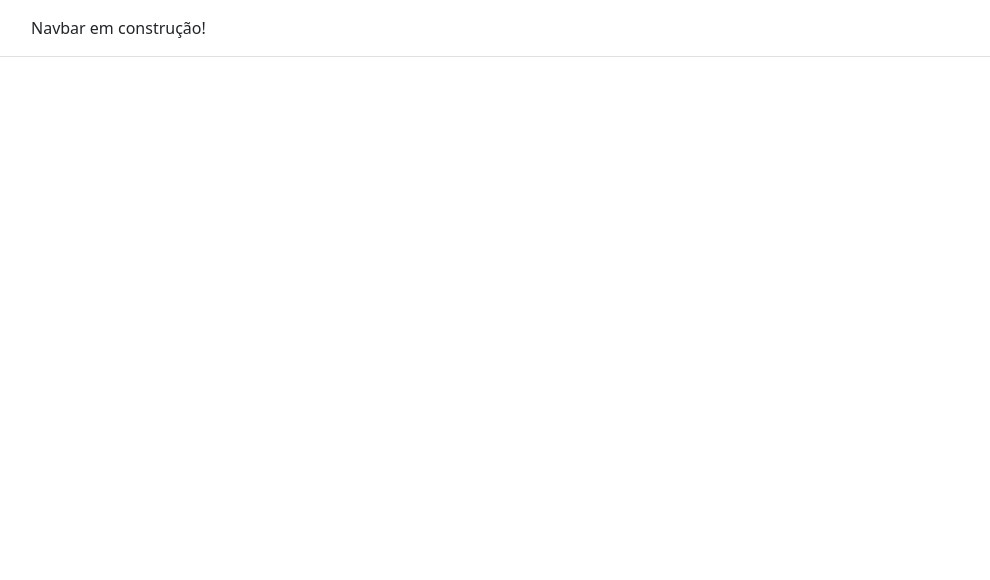
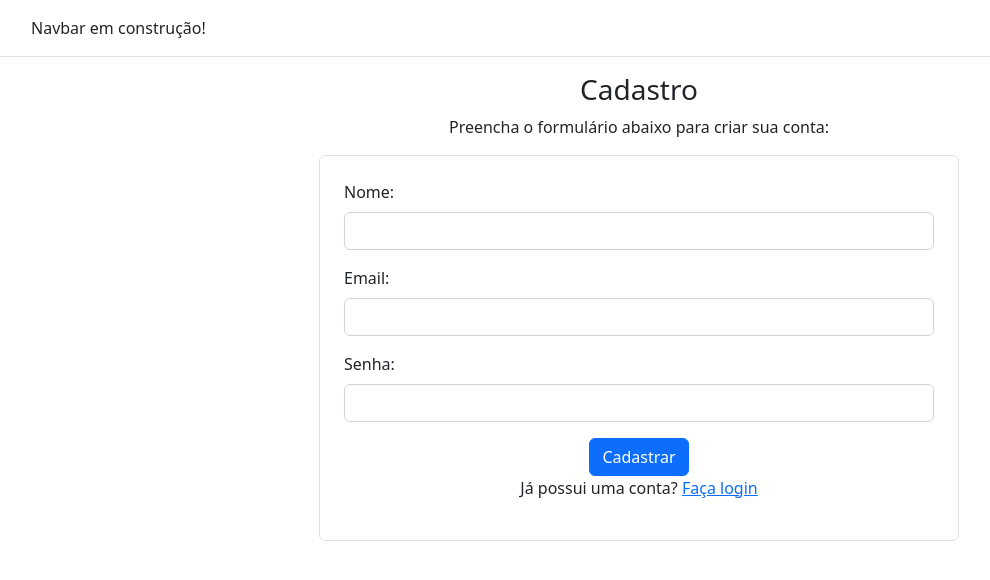
Before and after one commit to trueryk/projeto-integrador, a React (Vite) app: page /cadastro in a window 1280 px wide. Shown: the top 580 px of the page, without its empty margins (1-991 px from the left). Built offline with nearby package versions, Linux system fonts and the light colour scheme.

Commit message:
Adição da biblioteca bootstrap e da página de Cadastro

```diff
--- a/package.json
+++ b/package.json
@@ -10,7 +10,9 @@
     "preview": "vite preview"
   },
   "dependencies": {
+    "bootstrap": "^5.3.8",
     "react": "^19.2.5",
+    "react-bootstrap": "^2.10.10",
     "react-dom": "^19.2.5",
     "react-router-dom": "^7.14.2"
   },
--- a/src/App.jsx
+++ b/src/App.jsx
@@ -2,6 +2,7 @@ import { Routes, Route } from 'react-router-dom'
 import Home from './pages/Home'
 import Menu from './components/Menu'
 import './App.css'
+import Cadastro from './pages/Cadastro'
 
 function App() {
 
@@ -10,6 +11,7 @@ function App() {
       <Menu />
       <Routes>
         <Route path='/' element={<Home />} />
+        <Route path='/cadastro' element={<Cadastro />} />
       </Routes>
     </>
   )
--- /dev/null
+++ b/src/pages/Cadastro.jsx
@@ -0,0 +1,39 @@
+import { useState } from "react";
+
+export default function Cadastro() {
+
+    const [nome, setNome] = useState("");
+    const [email, setEmail] = useState("");
+    const [senha, setSenha] = useState("");
+
+    return(
+        <>
+            <h3 style={{ textAlign: 'center' }}>Cadastro</h3>
+            <p style={{textAlign: 'center'}}>Preencha o formulário abaixo para criar sua conta:</p>
+
+            <div className="container justify-content-center border rounded p-4 w-50">
+            <form style={{display: 'flex', flexDirection: 'column'}} className="form">
+
+                <div className="mb-3">
+                    <label className="form-label">Nome:</label>
+                    <input className="form-control" type="text" value={nome} onChange={(e) => setNome(e.target.value)} />
+                </div>
+
+                <div className="mb-3">
+                <label className="form-label">Email:</label>
+                    <input className="form-control" type="email" value={email} onChange={(e) => setEmail(e.target.value)} />
+                </div>
+
+
+                <div className="mb-3">
+                    <label className="form-label">Senha:</label>
+                    <input className="form-control" type="password" value={senha} onChange={(e) => setSenha(e.target.value)} />
+                </div>
+
+                <button type="submit" className="btn btn-primary align-self-center">Cadastrar</button>
+            </form>
+            <p style={{textAlign: 'center'}}>Já possui uma conta? <a href="/login">Faça login</a></p>
+            </div>
+        </>
+    )
+}
```
Also changed, not shown: 1 other file (tests, documents, lock files or other folders).
